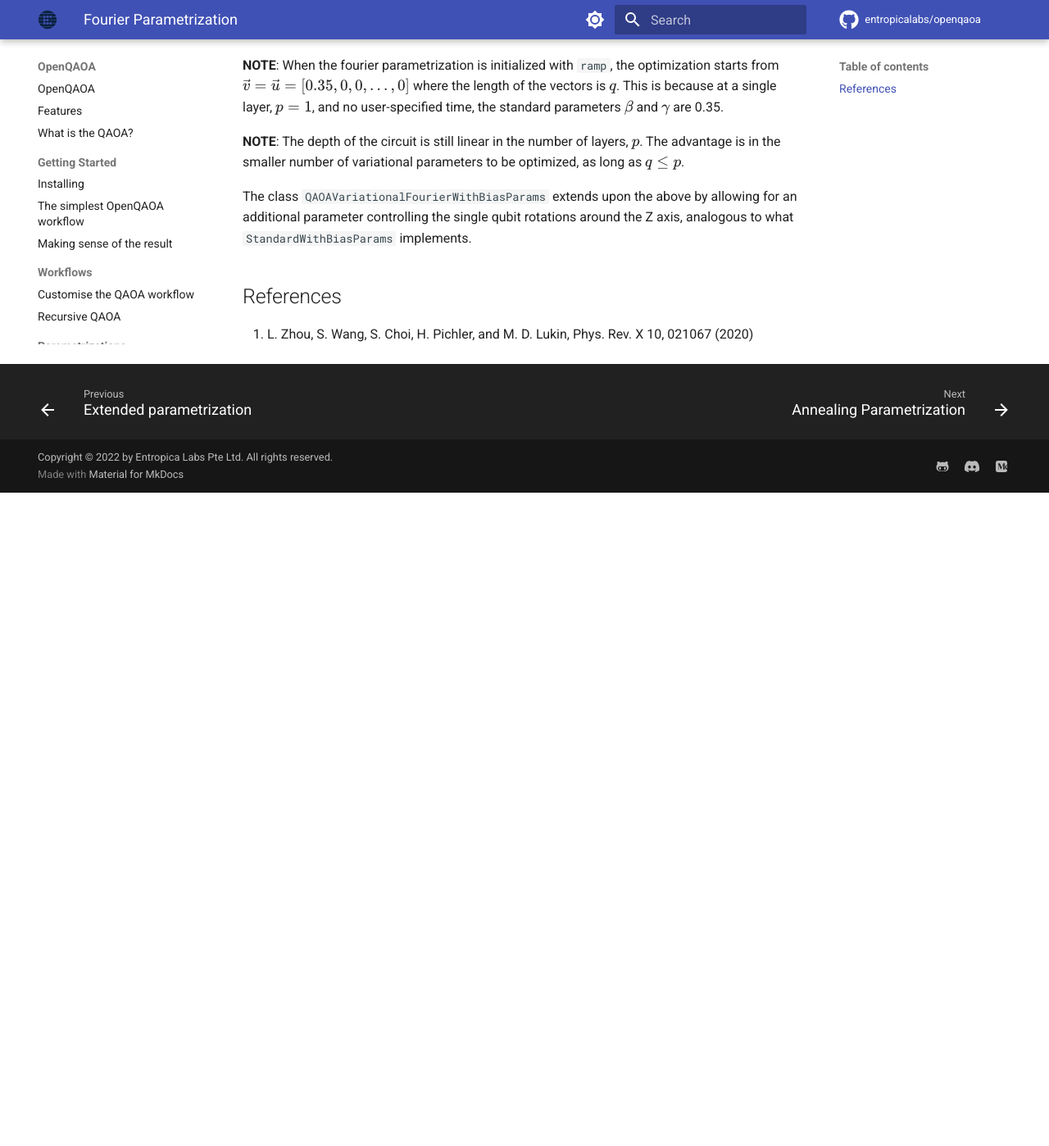
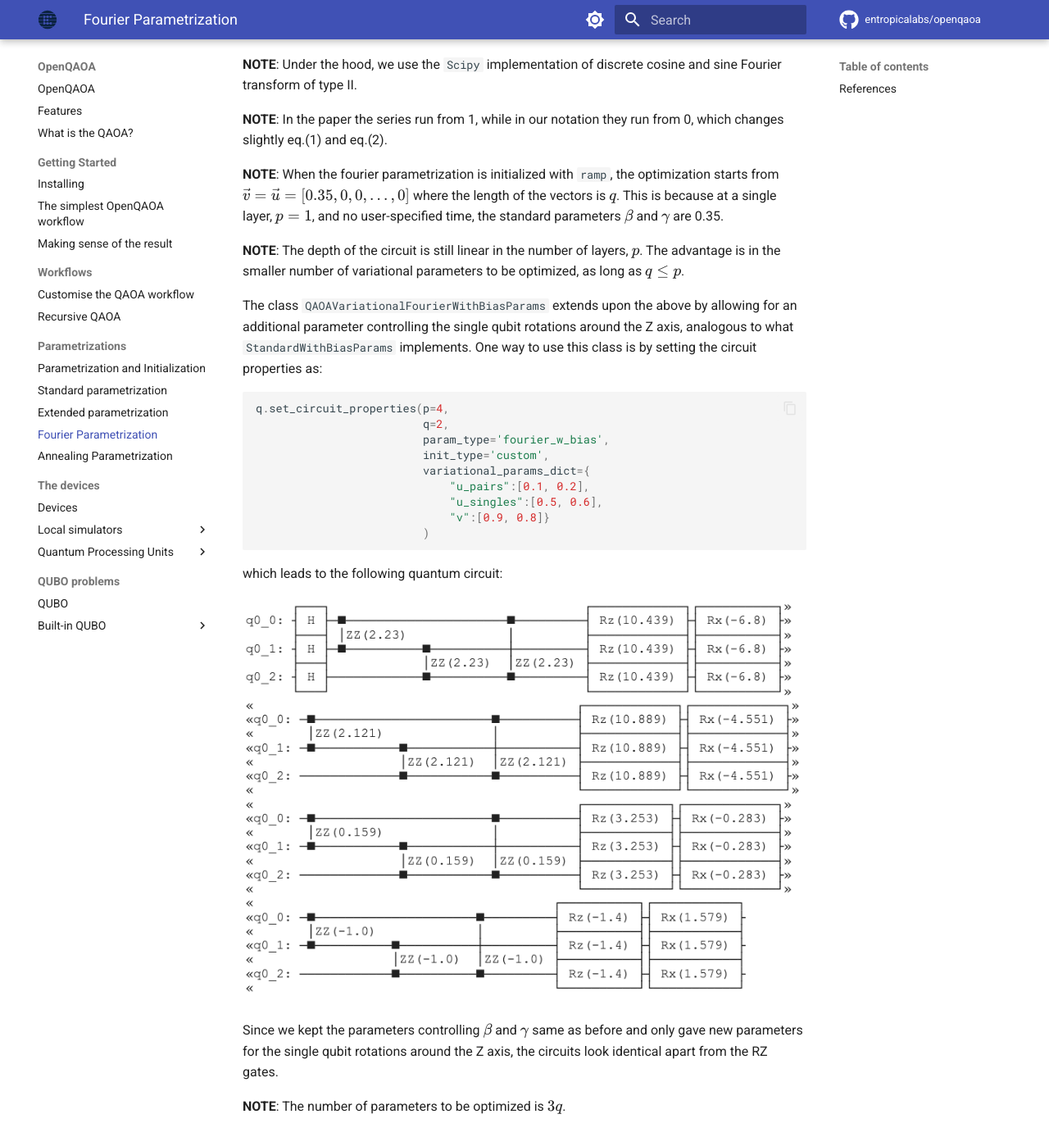
Before and after one commit to entropicalabs/openqaoa-website, an MkDocs documentation site: the page built from docs/parametrization/fourier-parametrization.md, in a window 1280 px wide and 1400 px high, scrolled down 2219 px. Shown: the whole window at 82% size. Built offline with MkDocs 1.6.1 and Material for MkDocs 9.7.7, drawn with Linux system fonts in a browser that asks for light colours; comment, search, counter and statistics services are not loaded; before the commit the page ends 2820 px from its top, so only the background shows below that; some of the changed text lies outside the part shown.

Commit message:
fourier finished and other changed

````diff
--- a/docs/parametrization/fourier-parametrization.md
+++ b/docs/parametrization/fourier-parametrization.md
@@ -16,8 +16,16 @@ Let us once again take the cost Hamiltonian to be $H_C = 2.5 (Z_0Z_1 + Z_1Z_2 +
 We can further specify the initial values of those using the custom initialization, for example with the following:
 
 ```Python
-q.set_circuit_properties(p=4, q=2, param_type='fourier', init_type='custom', variational_params_dict={"u":[0.1, 0.2], "v":[0.9, 0.8]})
+q.set_circuit_properties(p=4,
+                         q=2,
+                         param_type='fourier',
+                         init_type='custom',
+                         variational_params_dict={
+                             "u":[0.1, 0.2],
+                             "v":[0.9, 0.8]}
+                         )
 ```
+
 As a circuit, this looks like:
 
 ![kamada_kawai_layout](/img/circuit_fourier.png)
@@ -56,7 +64,25 @@ Indeed, this is what we see in the brackets next to this gate.
 **NOTE**: The depth of the circuit is still linear in the number of layers, $p$. The advantage is in the smaller number of variational parameters to be optimized, as long as $q \leq p$.
 
 The class `QAOAVariationalFourierWithBiasParams` extends upon the above by allowing for an additional parameter controlling the single qubit rotations around the Z axis, analogous to what `StandardWithBiasParams` implements.
+One way to use this class is by setting the circuit properties as:
+```Python
+q.set_circuit_properties(p=4,
+                         q=2,
+                         param_type='fourier_w_bias',
+                         init_type='custom',
+                         variational_params_dict={
+                             "u_pairs":[0.1, 0.2],
+                             "u_singles":[0.5, 0.6],
+                             "v":[0.9, 0.8]}
+                         )
+```
+which leads to the following quantum circuit:
 
+![kamada_kawai_layout](/img/circuit_fourier_w_bias.png)
+
+Since we kept the parameters controlling $\beta$ and $\gamma$ same as before and only gave new parameters for the single qubit rotations around the Z axis, the circuits look identical apart from the RZ gates.
+
+**NOTE**: The number of parameters to be optimized is $3q$.
 
 References
 ----------
````
Also changed, not shown: docs/parametrization/extended-parametrization.md (+9 -1 lines), docs/parametrization/standard-parametrization.md (+2 -2 lines), docs/img/circuit_fourier_w_bias.png (added).
